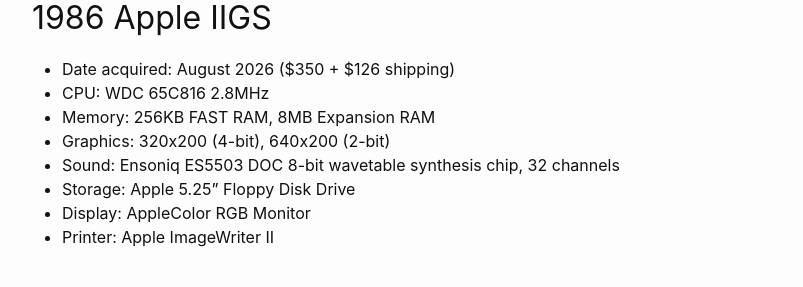
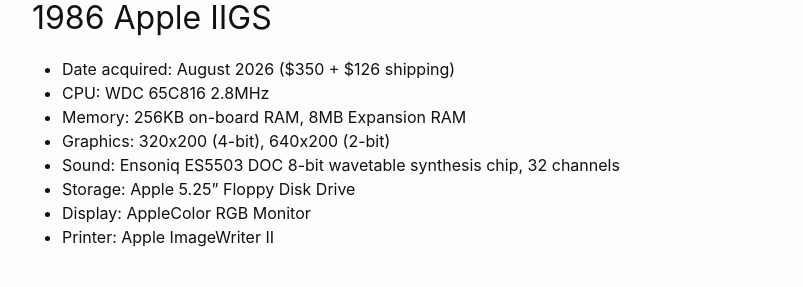
Before and after one commit to ekbann/ekbann.github.io, a Jekyll site: the page built from _posts/2024-02-11-my-computers.md, in a window 1280 px wide and 900 px high, scrolled down 2904 px. Shown: the part 153-440 px from the top of the window, without its empty margins (238-1041 px from the left). Built offline with Jekyll 4.4.1, drawn with Linux system fonts in a browser that asks for light colours.

Commit message:
Update 2024-02-11-my-computers.md

```diff
--- a/_posts/2024-02-11-my-computers.md
+++ b/_posts/2024-02-11-my-computers.md
@@ -96,7 +96,7 @@ Comparable to: 14" MacBook Pro M4 10/10/16/24GB/512GB ($1,800)
 
 - Date acquired: August 2026 ($350 + $126 shipping)
 - CPU: WDC 65C816 2.8MHz
-- Memory: 256KB FAST RAM, 8MB Expansion RAM
+- Memory: 256KB on-board RAM, 8MB Expansion RAM
 - Graphics: 320x200 (4-bit), 640x200 (2-bit)
 - Sound: Ensoniq ES5503 DOC 8-bit wavetable synthesis chip, 32 channels
 - Storage: Apple 5.25" Floppy Disk Drive
```
